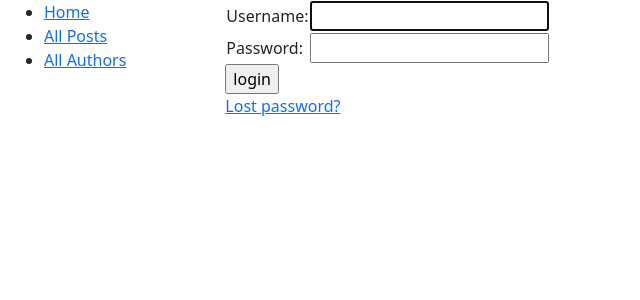
After one commit to m20re/tech-exercise-v2, a Django app: page /accounts/login/ in a window 1280 px wide. The commit adds this page. Shown: the top 300 px of the page, without its empty margins (0-640 px from the left). Run offline with Django 4.2, Linux system fonts and the light colour scheme.

Commit message:
added user login homepage with corresponding code

```diff
--- a/mysite/blog/views.py
+++ b/mysite/blog/views.py
@@ -12,6 +12,9 @@ def index(request):
 
     # Prints the amount of users
     num_users = CustomUser.objects.all().count()
+
+    num_visits = request.session.get('num_visits', 0)
+    request.session['num_visits'] = num_visits + 1
 
     context = {
         'num_users' : num_users,
--- a/mysite/mysite/urls.py
+++ b/mysite/mysite/urls.py
@@ -24,5 +24,6 @@ urlpatterns = [
     path('admin/', admin.site.urls),
     path('blog/', include('blog.urls')),
     path('', RedirectView.as_view(url='blog/')),
+    path('accounts/', include('django.contrib.auth.urls')),
     # serves static files (development only)
 ] + static(settings.STATIC_URL, document_root=settings.STATIC_ROOT)
--- a/mysite/templates/index.html
+++ b/mysite/templates/index.html
@@ -12,4 +12,8 @@
     <li><strong>Posts:</strong> {{ num_posts }}</li>
     <li><strong>Users:</strong> {{ num_users }}</li>
   </ul>
+
+  <p>
+    You have visited this page {{ num_visits }} time{{ num_visits|pluralize }}.
+  </p>
 {% endblock %}
--- /dev/null
+++ b/mysite/templates/registration/login.html
@@ -0,0 +1,37 @@
+{% extends "base_generic.html" %}
+
+{% block content %}
+
+  {% if form.errors %}
+    <p>Your username and password didn't match. Please try again.</p>
+  {% endif %}
+
+  {% if next %}
+    {% if user.is_authenticated %}
+      <p>Your account doesn't have access to this page. To proceed,
+      please login with an account that has access.</p>
+    {% else %}
+      <p>Please login to see this page.</p>
+    {% endif %}
+  {% endif %}
+
+  <form method="post" action="{% url 'login' %}">
+    {% csrf_token %}
+    <table>
+      <tr>
+        <td>{{ form.username.label_tag }}</td>
+        <td>{{ form.username }}</td>
+      </tr>
+      <tr>
+        <td>{{ form.password.label_tag }}</td>
+        <td>{{ form.password }}</td>
+      </tr>
+    </table>
+    <input type="submit" value="login">
+    <input type="hidden" name="next" value="{{ next }}">
+  </form>
+
+  {# Assumes you set up the password_reset view in your URLconf #}
+  <p><a href="{% url 'password_reset' %}">Lost password?</a></p>
+
+{% endblock %}
```
Also changed, not shown: mysite/blog/admin.py (+13 -4 lines).
